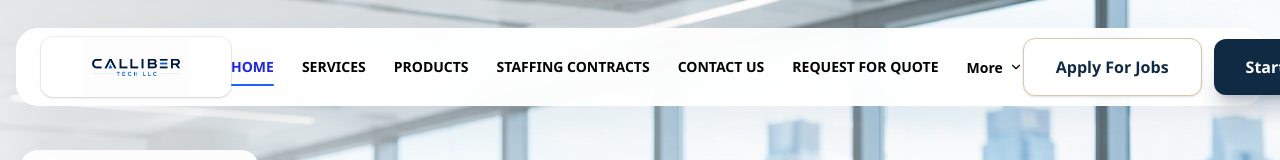
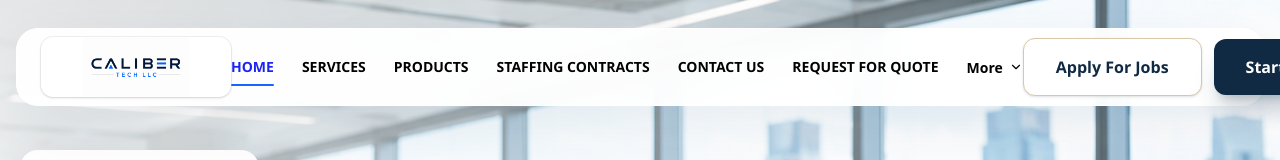
Before and after one commit to SDinesh212/Caliber, a Next.js app: page / in a window 1280 px wide. Shown: the top 160 px of the page. Built offline with nearby package versions, Linux system fonts and the light colour scheme.

Commit message:
last commit

```diff
--- a/src/app/layout.tsx
+++ b/src/app/layout.tsx
@@ -5,7 +5,7 @@ import Footer from "@/components/layout/Footer";
 import ScrollToTop from "@/components/layout/ScrollToTop";
 
 export const metadata: Metadata = {
-  title: "Calliber Tech LLC",
+  title: "Caliber Tech LLC",
   description: "Modern staffing and recruitment website",
 };
 
--- a/src/components/home/CTA.tsx
+++ b/src/components/home/CTA.tsx
@@ -53,7 +53,7 @@ export default function CTASection() {
               className="mt-6 max-w-xl text-lg leading-8 text-white/75"
             >
               Join thousands of companies and candidates who have found success
-              with Calliber Tech.
+              with Caliber Tech LLC.
             </motion.p>
 
             <motion.div
--- a/src/components/home/Testimonials.tsx
+++ b/src/components/home/Testimonials.tsx
@@ -24,7 +24,7 @@ const testimonials = [
   {
     title: "Your time back",
     message:
-      "Hire With Calliber Tech saved me a lot of time handling posting, sourcing, screening, and initial interviews.",
+      "Hire With Caliber Tech saved me a lot of time handling posting, sourcing, screening, and initial interviews.",
     name: "Joshua Thompson",
     role: "Partner and COO, Kordis",
     avatar: "J",
@@ -140,14 +140,14 @@ export default function Testimonials() {
             variants={testimonialReveal}
             className="max-w-2xl text-4xl font-medium leading-tight text-black md:text-5xl"
           >
-            What Clients Say About Hire With Calliber Tech
+            What Clients Say About Hire With Caliber Tech LLC
           </motion.h2>
 
           <motion.p
             variants={testimonialReveal}
             className="max-w-xl text-lg leading-8 text-[#667085]"
           >
-            Client feedback consistently highlights what sets Calliber Tech LLC
+            Client feedback consistently highlights what sets Caliber Tech LLC
             apart as a leading recruitment company across these key areas.
           </motion.p>
         </motion.div>
--- a/src/components/layout/BrandLogo.tsx
+++ b/src/components/layout/BrandLogo.tsx
@@ -26,8 +26,8 @@ export default function BrandLogo({
   return (
     <Link href="/" className={styles.link} aria-label="Calliber Tech LLC home">
       <Image
-        src="/images/calliber-logo2.png"
-        alt="Calliber Tech LLC Logo"
+        src="/images/calliber-logo.jpg"
+        alt="Caliber Tech LLC Logo"
         width={1672}
         height={941}
         priority={priority}
--- a/src/components/layout/Footer.tsx
+++ b/src/components/layout/Footer.tsx
@@ -181,7 +181,7 @@ export default function Footer() {
         <div className="mt-20 flex flex-col items-center justify-between gap-5 border-t border-white/10 pt-8 text-sm text-white/50 md:flex-row">
 
           <p>
-            © {new Date().getFullYear()} Calliber Tech LLC.
+            © {new Date().getFullYear()} Caliber Tech LLC.
             All Rights Reserved.
           </p>
 
```
Also changed, not shown: public/images/calliber-logo.jpg (added), public/images/calliber-logo2.png (deleted).
